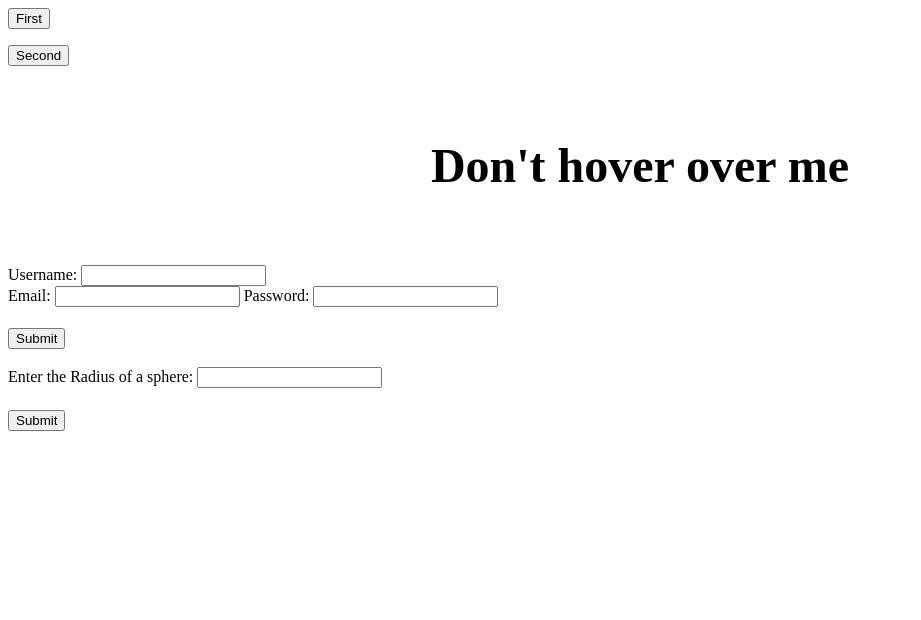
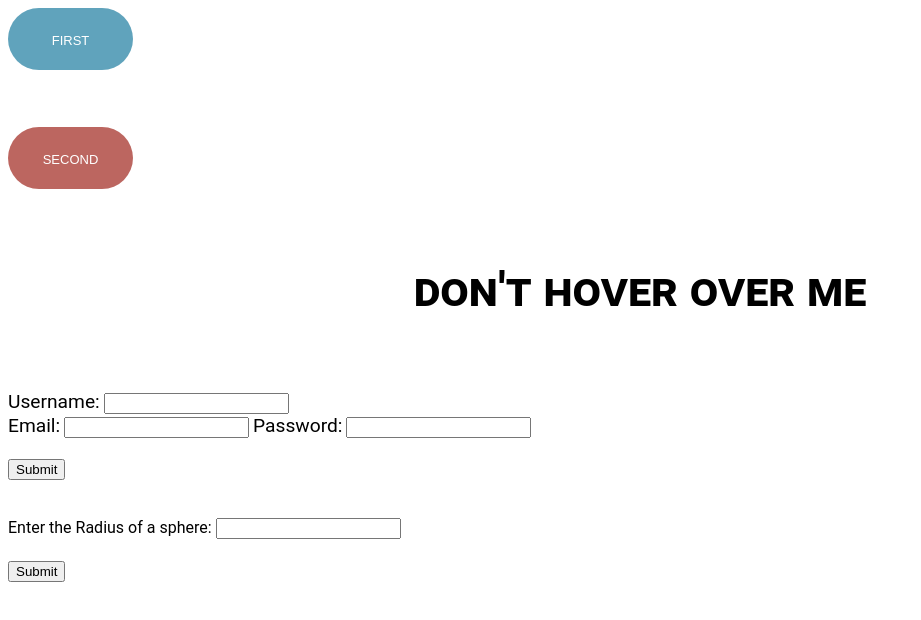
Before and after one commit to abrahym-cuny-ttp-SU20/Assignment-4, a plain HTML site: page index.html in a window 1280 px wide. Shown: the whole page, without its empty margins (0-921 px from the left). Drawn offline with Linux system fonts and the light colour scheme.

```diff
--- a/index.html
+++ b/index.html
@@ -10,12 +10,14 @@
 <p></p>
 <button>Second</button>
 
-<h1 style="font-size: 3em; width: 50%; margin: 1.5em auto; text-align: center;">Don't hover over me</h1>
+<h1>Don't hover over me</h1>
 
 <!-- 3. -->
+	<form action="">
 		<label for="username">Username:</label>
 		<input type="text" name="username" />
 		<br />
+
 		<label for="email">Email:</label>
 		<input type="email" name="email" />
 
@@ -24,14 +26,17 @@
 		<h1 id="passTextDisplay"></h1>
 
 		<input type="submit" value="Submit" id="cred"/>
+	</form>
 
 <br />
 <br />
+	<div class="sphere-container">
 		<label for="sphere /">Enter the Radius of a sphere:</label>
 		<input type="text" name="sphere" id="sphereInpt"/>
 		<h1 id="sphereDisplay"></h1>
 
 		<input type="submit" value="Submit" id="sphere"/>
+	</div>
 </body>
 <script src="script.js"></script>
 </html>
--- a/script.js
+++ b/script.js
@@ -14,10 +14,10 @@ button2.addEventListener("click", (e) => {
 });
 
 // 2.
-// let largeElement = document.querySelector("h1");
-// largeElement.addEventListener("mouseover", (e) => {
-// 	alert("Hey, I told you not to hover over me!");
-// });
+let largeElement = document.querySelector("h1");
+largeElement.addEventListener("mouseover", (e) => {
+	alert("Hey, I told you not to hover over me!");
+});
 
 // 3.
 // Found in HTML
@@ -35,6 +35,9 @@ submitBtns[0].addEventListener("click", (e) => {
 	// b.
 	else
 		alert("Password is incorrect");
+
+	// to disable page reload
+	return false;
 });
 
 // 5. style.css
--- a/style.css
+++ b/style.css
@@ -0,0 +1,52 @@
+*{
+	box-sizing: border-box;
+}
+body {
+	font-family: 'Roboto', sans-serif;
+}
+
+button{
+	color: #fff;
+	min-width: 125px;
+	font-size: 1.2em;
+	text-transform: lowercase;
+	font-variant: petite-caps;
+	background: #bc6660;
+	padding: 20px;
+	border-radius: 50px;
+	display: inline-block;
+	border: none;
+	transition: all 0.4s ease 0s;
+}
+
+button:nth-child(1){
+	background: #60a3bc;
+}
+
+button:hover {
+	text-shadow: 0px 0px 6px rgba(200, 200, 200, 1);
+	-webkit-box-shadow: 0px 5px 40px -10px rgba(0,0,0,0.25);
+	-moz-box-shadow: 0px 5px 40px -10px rgba(0,0,0,0.25);
+	transition: all 0.4s ease 0s;
+}
+
+body > p {
+	height: 25px;
+}
+
+body > h1 {
+	width: 40%;
+	font-size: 3em;
+	margin: 1.5em auto;
+	text-align: center;
+	text-transform: lowercase;
+	font-variant: small-caps;
+}
+
+form > label {
+	font-size: 1.2em;
+}
+
+form > input {
+	height: ;
+}
```
Lines whose indentation alone changed are shown as unchanged.
